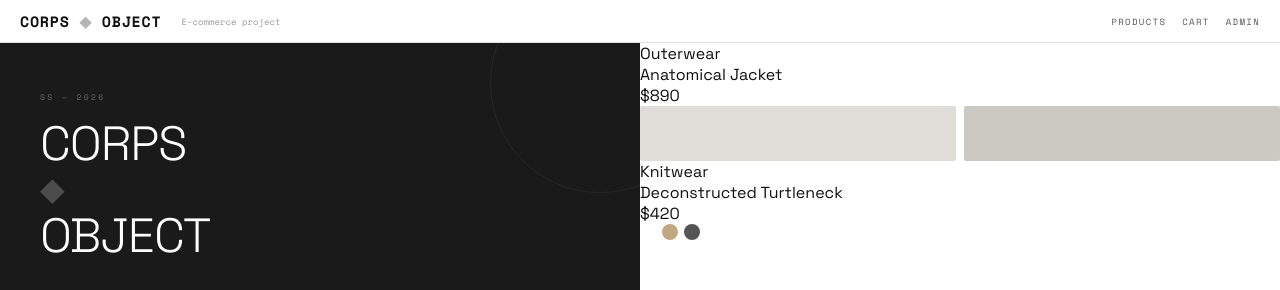
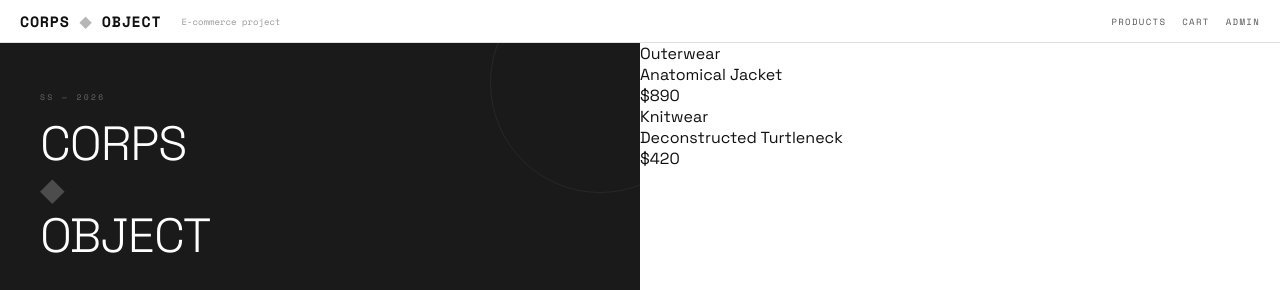
Before and after one commit to deleonxime-source/e-commerce-project, a React (Vite) app in the folder frontend/: page / in a window 1280 px wide. Shown: the top 290 px of the page. Built offline with nearby package versions, Linux system fonts and the light colour scheme; no server answers.

Commit message:
no color swatch

```diff
--- a/frontend/src/App.css
+++ b/frontend/src/App.css
@@ -211,51 +211,6 @@ body {
 .hero__cta .arrow {
   color: rgba(255, 255, 255, 0.4);
   font-size: 12px;
-}
-
-/* Colour swatch placeholder blocks */
-.hero__swatches {
-  display: grid;
-  grid-template-columns: 1fr 1fr;
-  gap: 8px;
-  height: 55px;
-}
-
-.hero__swatch-block {
-  border-radius: 2px;
-}
-
-.hero__swatch-block--stone {
-  background: #e0ddd8;
-}
-
-.hero__swatch-block--sand {
-  background: #ccc9c3;
-}
-
-/* Colour dot swatches */
-.colour-swatches {
-  display: flex;
-  gap: 6px;
-  align-items: center;
-}
-
-.swatch {
-  width: 16px;
-  height: 16px;
-  border-radius: 50%;
-}
-
-.swatch--white {
-  background: #ffffff;
-}
-
-.swatch--gold {
-  background: #c0a882;
-}
-
-.swatch--charcoal {
-  background: #555555;
 }
 
 /*ANNOUNCEMENT BAR */
```
